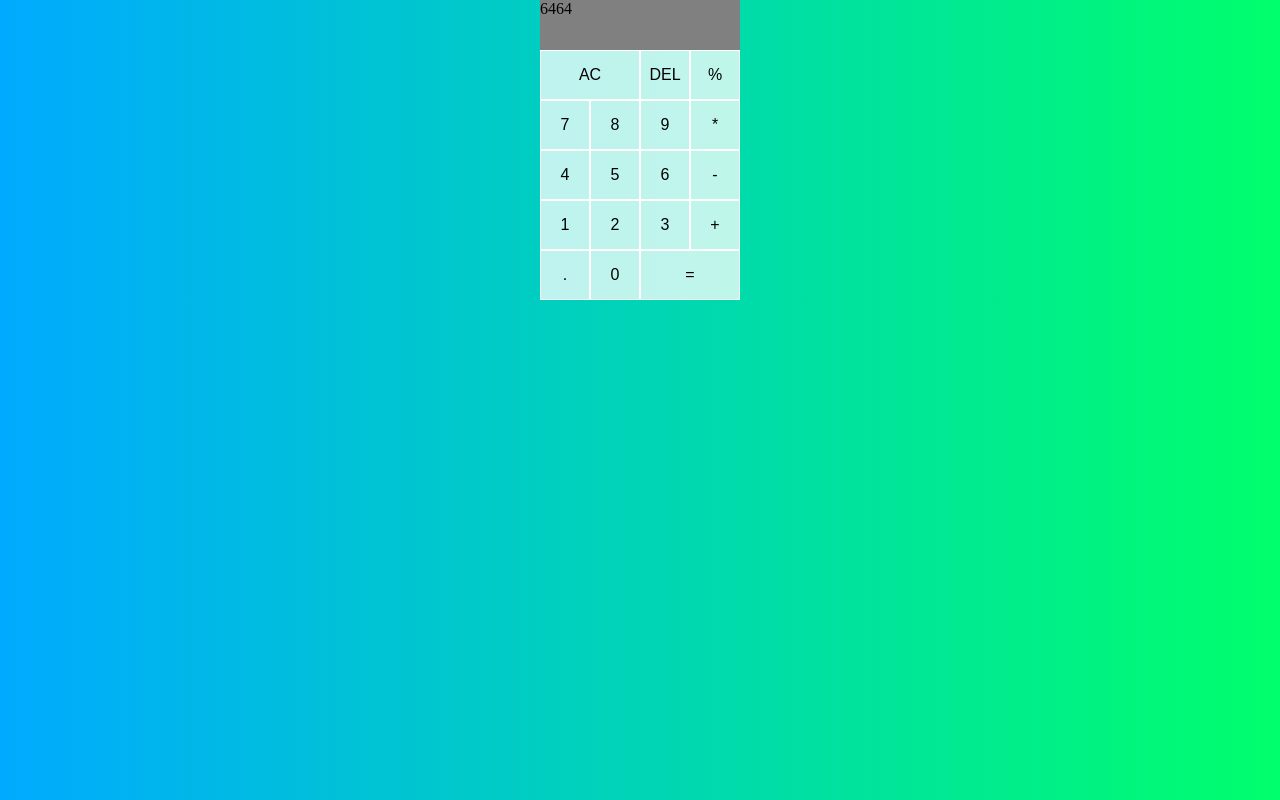
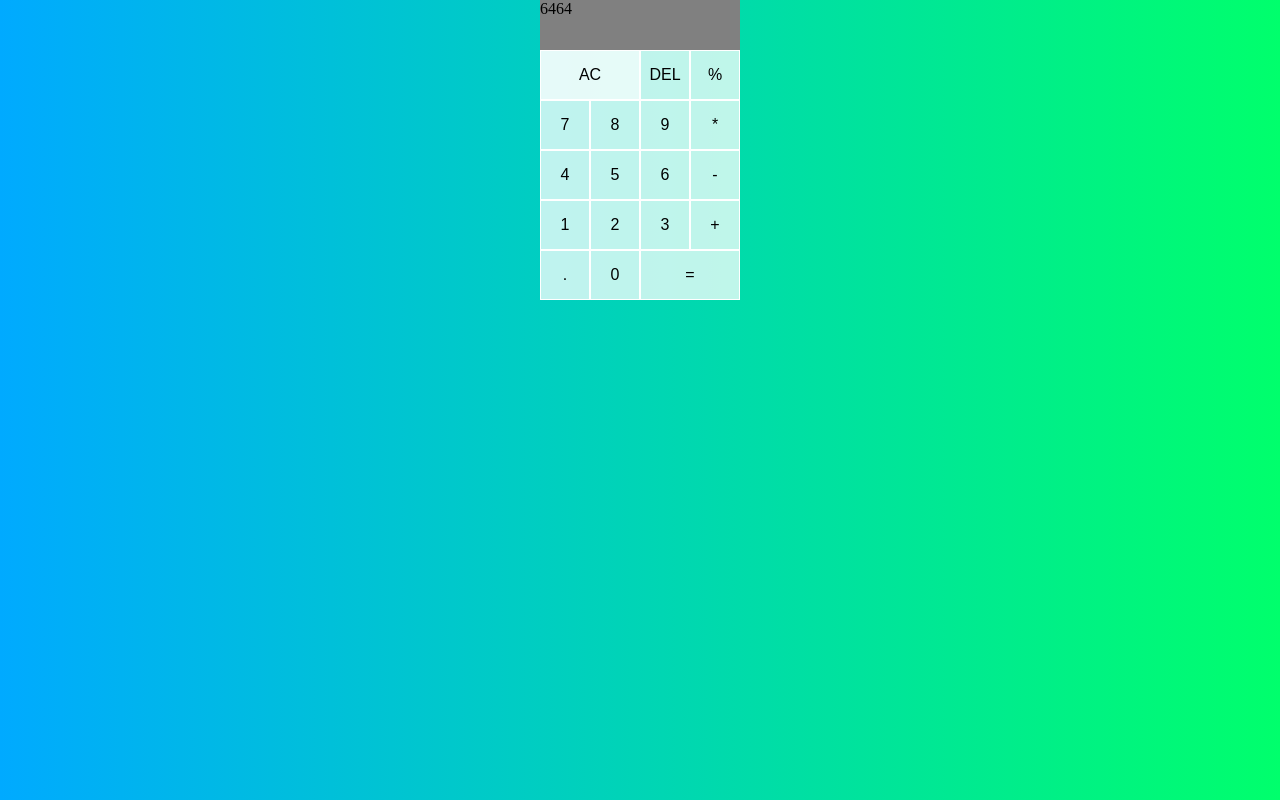
Before and after one commit to WillChu1733/Calculator, a plain HTML site: page index.html in a window 1280 px wide. In both pictures the pointer is over the button "AC". Drawn offline with Linux system fonts and the light colour scheme.

Commit message:
fix css styling with hover ability

```diff
--- a/styles.css
+++ b/styles.css
@@ -14,7 +14,8 @@ body {
 
 }
 
-.container > button {
+.container .button:hover {
+  background-color: rgba(255, 255, 255, .9);
   cursor: pointer;
 }
 
@@ -33,6 +34,7 @@ body {
   outline: none;
   font-size: 1rem;
   background-color: rgba(255, 255, 255, .75);
+
 }
 
 .span-two {
```
